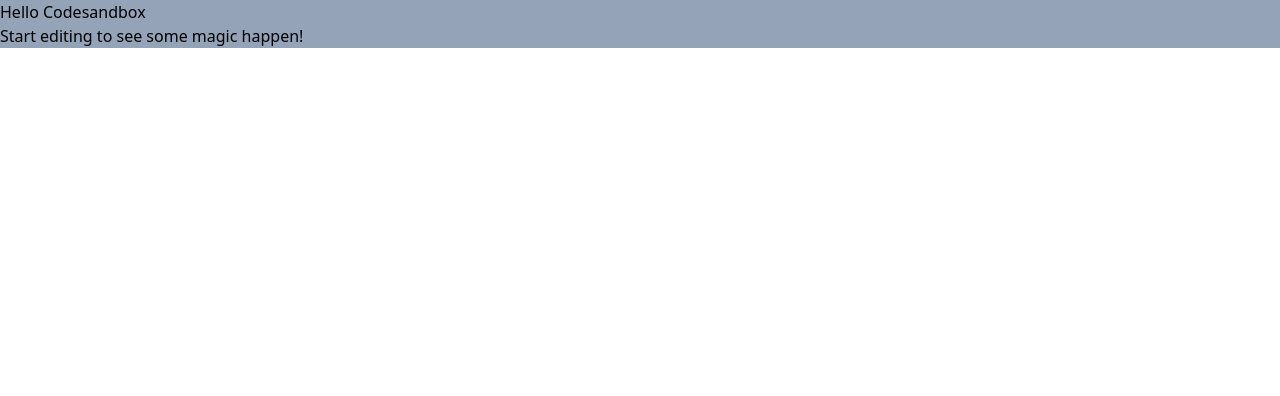
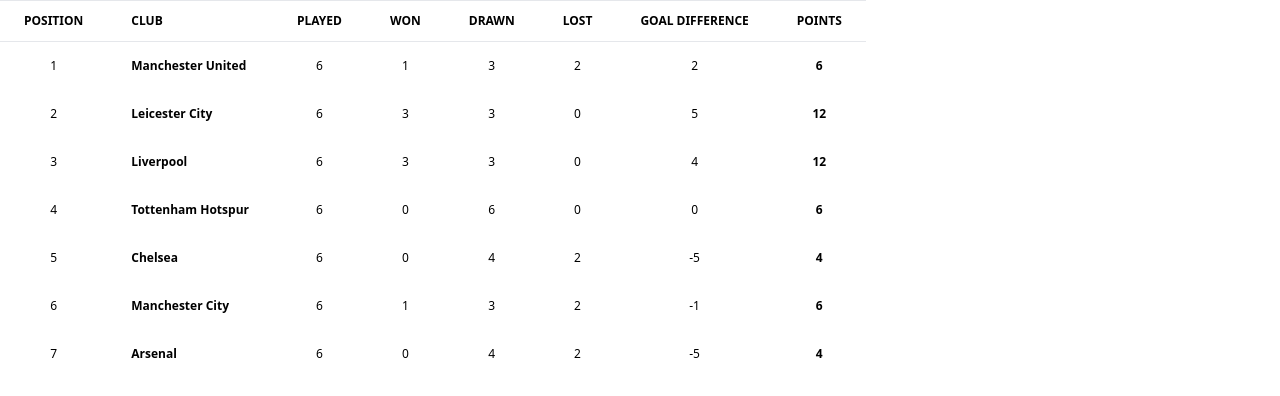
Before and after one commit to abhishekashyap/react-premiere-league-flanksource, a React (Create React App) app: page / in a window 1280 px wide. Shown: the top 396 px of the page. Built offline with nearby package versions, Linux system fonts and the light colour scheme.

Commit message:
feat(league-table): integrate league table component

```diff
--- a/src/App.tsx
+++ b/src/App.tsx
@@ -1,3 +1,4 @@
+import LeagueTable from "components/LeagueTable";
 import { generateLeagueTableData, getAllMatches, getTeamsData } from "utils";
 import { data } from "./data";
 import "./styles.css";
@@ -8,9 +9,18 @@
   const leagueTableData = generateLeagueTableData(teamList);
 
   return (
-    <div className="bg-slate-400">
-      <h1>Hello Codesandbox</h1>
-      <h2>Start editing to see some magic happen!</h2>
-    </div>
+    <LeagueTable
+      headings={[
+        "Position",
+        "Club",
+        "Played",
+        "Won",
+        "Drawn",
+        "Lost",
+        "Goal Difference",
+        "Points",
+      ]}
+      dataList={leagueTableData}
+    />
   );
 }
```
